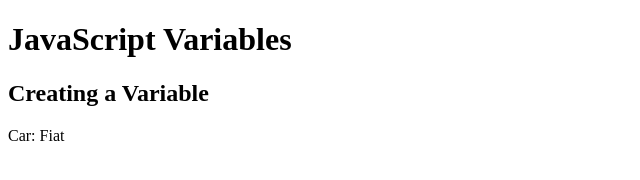
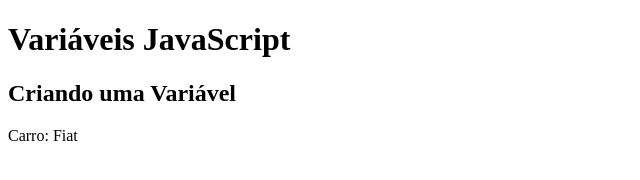
Before and after one commit to antonio-fillagranna/JS, a plain HTML site: page Basic/ex59.html in a window 1280 px wide. Shown: the whole page, without its empty margins (0-640 px from the left). Drawn offline with Linux system fonts and the light colour scheme.

Commit message:
Update ex59.html

```diff
--- a/Basic/ex59.html
+++ b/Basic/ex59.html
@@ -1,14 +1,16 @@
 <!DOCTYPE html>
 <html>
 <body>
-<h1>JavaScript Variables</h1>
-<h2>Creating a Variable</h2>
+
+<h1>Variáveis JavaScript</h1>
+
+<h2>Criando uma Variável</h2>
+
 <p id="demo"></p>
 
 <script>
-// Create and a Variable:
-let car = "Fiat";
-document.getElementById("demo").innerHTML = "Car: " +  car;
+let carro = "Fiat";
+document.getElementById("demo").innerHTML = "Carro: " + carro;
 </script>
 
 </body>
```
